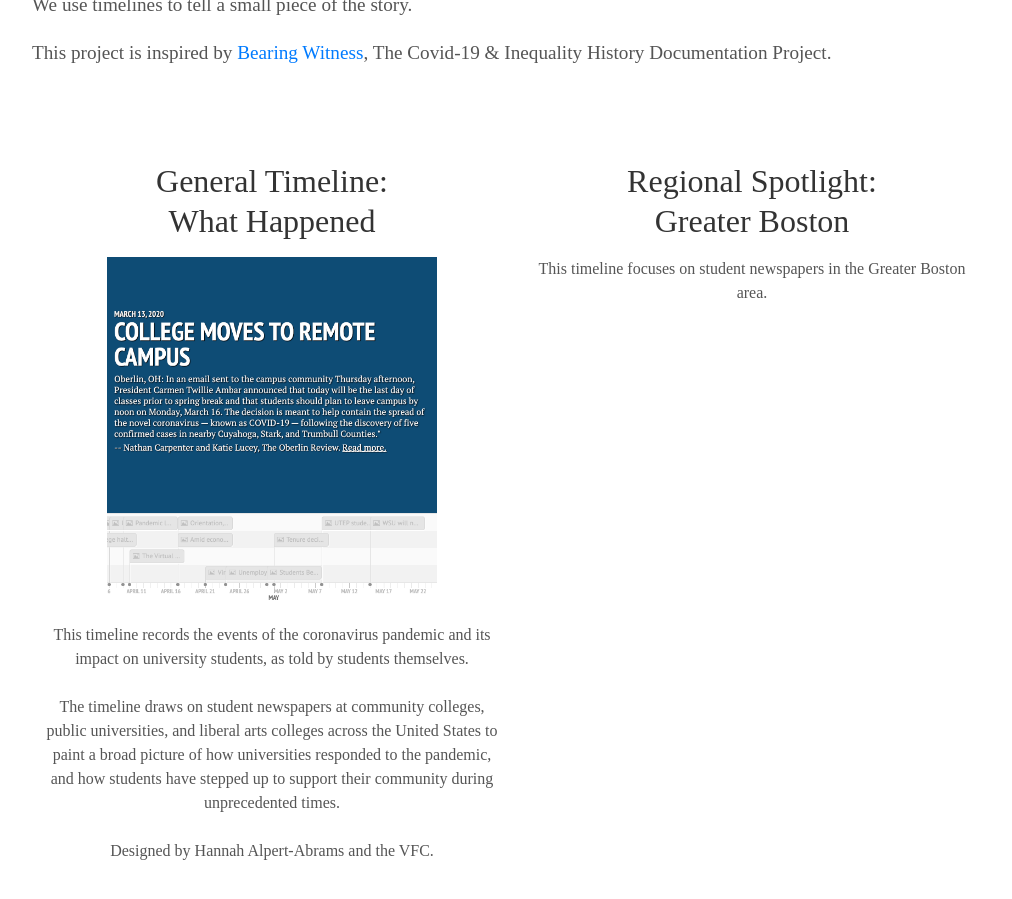
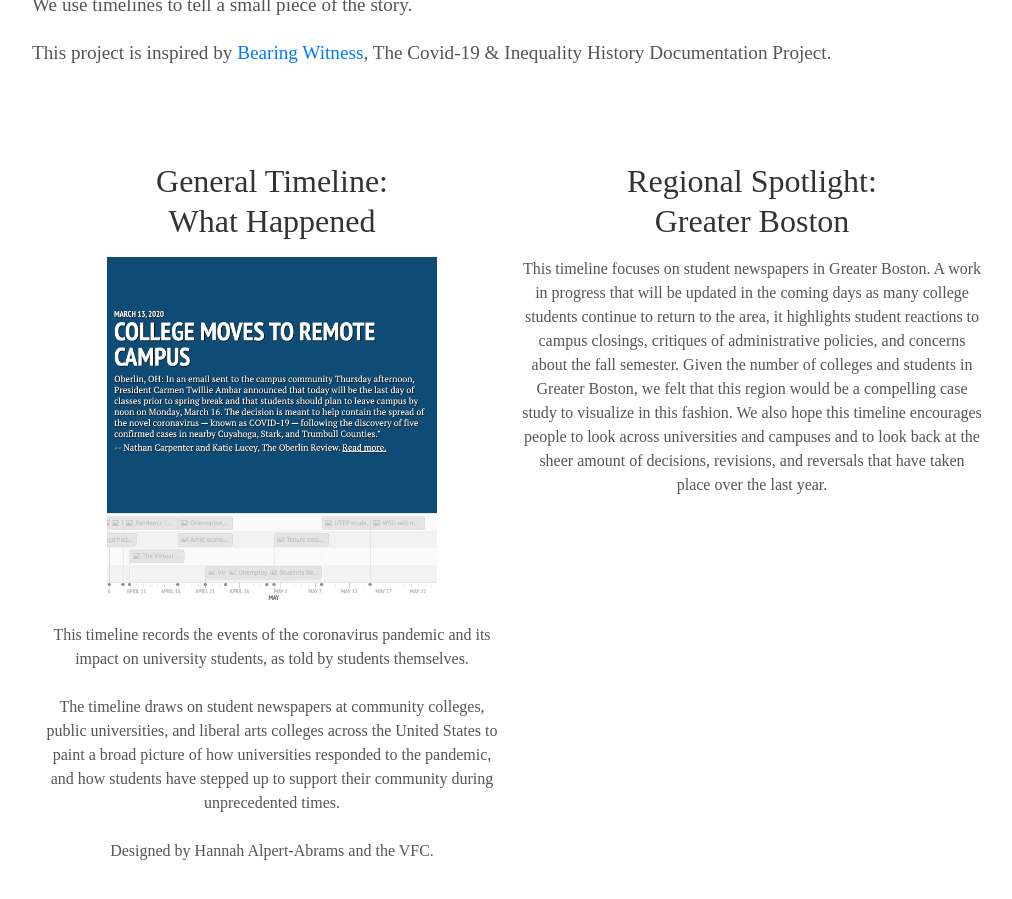
Before and after one commit to visionary-futures-collective/covid19, a Jekyll site: the page built from timeline.md, in a window 1280 px wide and 900 px high, scrolled down 1324 px. Shown: the whole window, without its empty margins (128-1140 px from the left). Built offline with Jekyll 4.4.1, drawn with Linux system fonts in a browser that asks for light colours; some web fonts are replaced.

Commit message:
Update timeline.md
GB description

```diff
--- a/timeline.md
+++ b/timeline.md
@@ -22,7 +22,7 @@ This project is inspired by [Bearing Witness](https://bearingwitness.github.io/)
   </div>
   <div class="tech">
     <h2>Regional Spotlight:<br> Greater Boston</h2>
-    <p>This timeline focuses on student newspapers in the Greater Boston area. </p>
+    <p>This timeline focuses on student newspapers in Greater Boston. A work in progress that will be updated in the coming days as many college students continue to return to the area, it highlights student reactions to campus closings, critiques of administrative policies, and concerns about the fall semester. Given the number of colleges and students in Greater Boston, we felt that this region would be a compelling case study to visualize in this fashion. We also hope this timeline encourages people to look across universities and campuses and to look back at the sheer amount of decisions, revisions, and reversals that have taken place over the last year.</p>
   </div>
 <!--   <div class="tech">
     <h2>Join the Project</h2>
```
